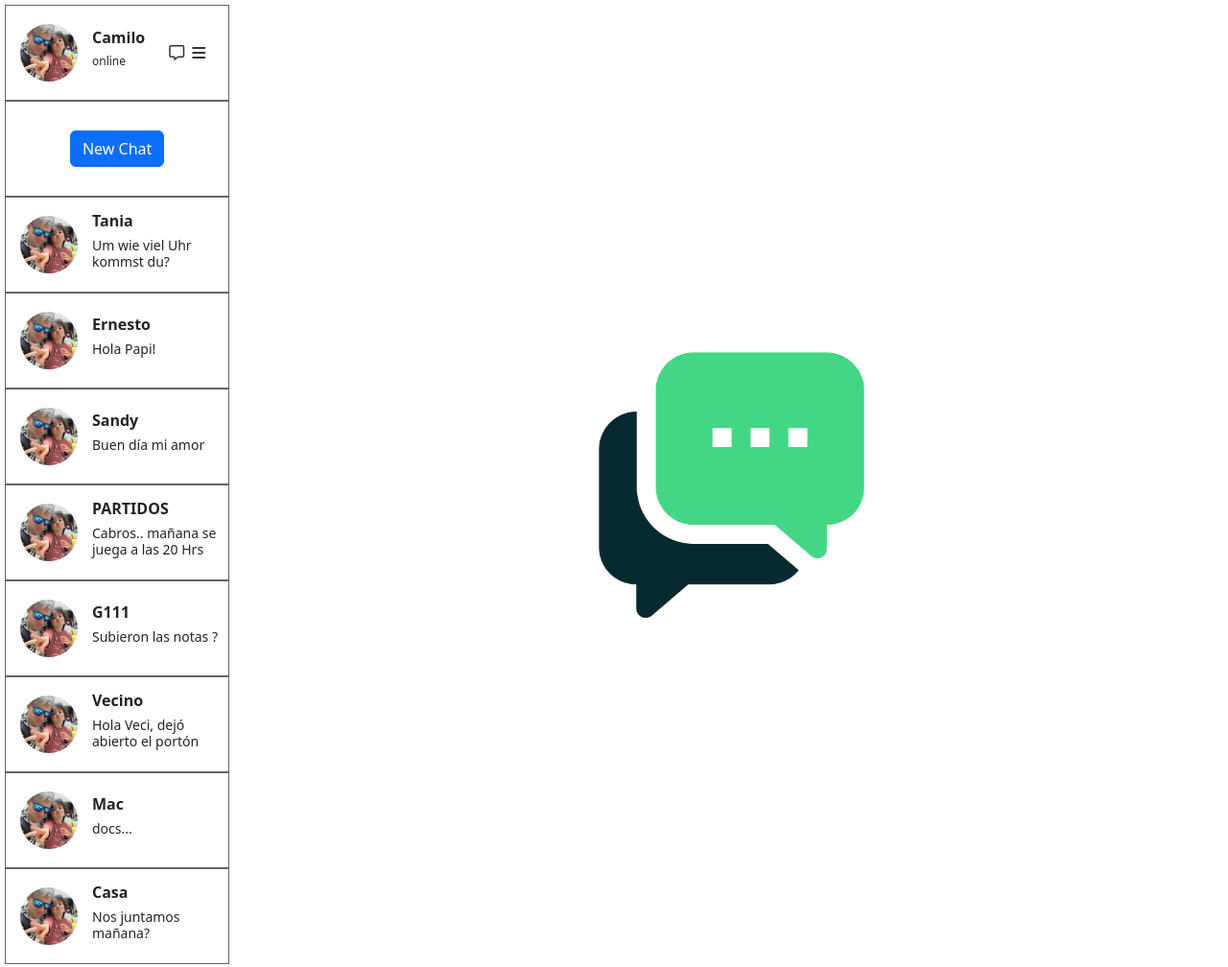
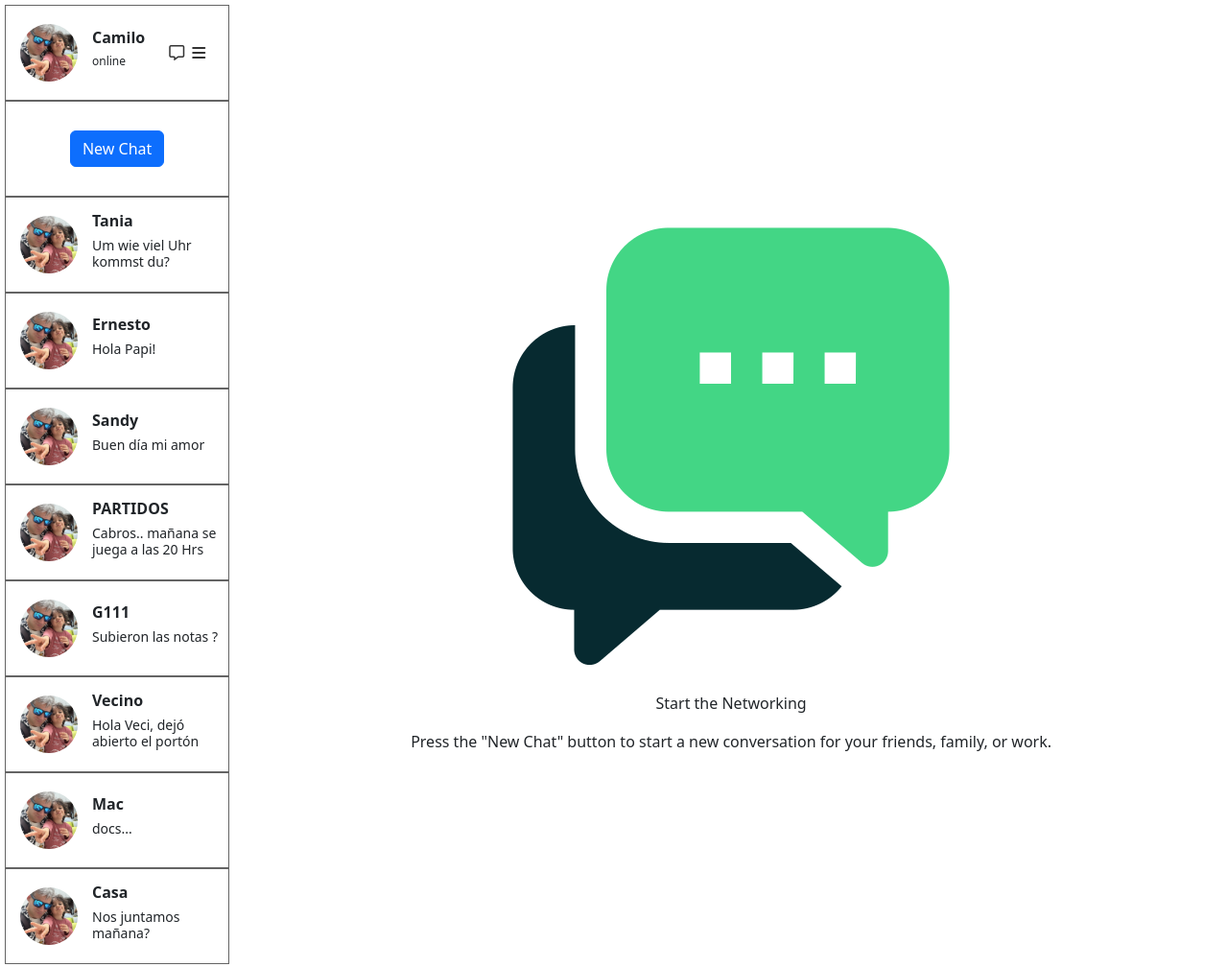
Before and after one commit to camilomolina/desafio-latam_module-2_01-flexbox, a plain HTML site: page index.html in a window 1280 px wide. Shown: the whole page at 96% size. Drawn offline with Linux system fonts and the light colour scheme.

Commit message:
wip: add main text

```diff
--- a/assets/css/style.css
+++ b/assets/css/style.css
@@ -9,19 +9,12 @@
 }
 
 .main {
-  background-image: url('../images/chat-logo.png');
-  background-size: 30%;
-  background-repeat: no-repeat;
-  background-position: center;
   display: flex;
+  flex-direction: column;
   justify-content: center;
   align-items: center;
   width: 85%;
 }
-
-.content {
-  background-color: #fff;
- }
 
 .menu {
   display: flex;
--- a/index.html
+++ b/index.html
@@ -106,7 +106,12 @@
     </menu>
 
     <main class="main">
-      <div class="content"></div>
+      <img src="assets/images/chat-logo.png" alt="Logo" class="logo" />
+      <p class="welcome">Start the Networking</p>
+      <p class="welcome-message">
+        Press the "New Chat" button to start a new conversation for your
+        friends, family, or work.
+      </p>
     </main>
 
     <script src="assets/js/bootstrap.min.js"></script>
```
